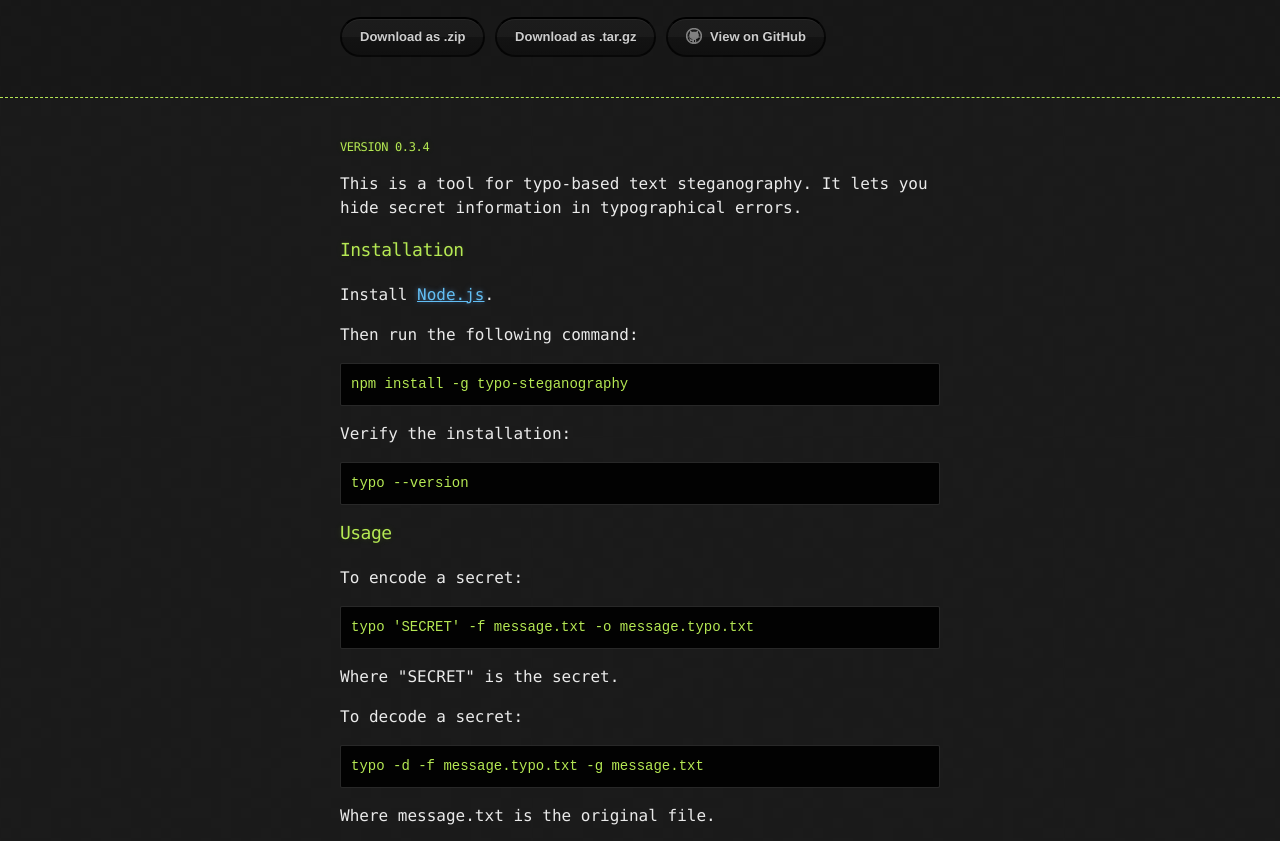
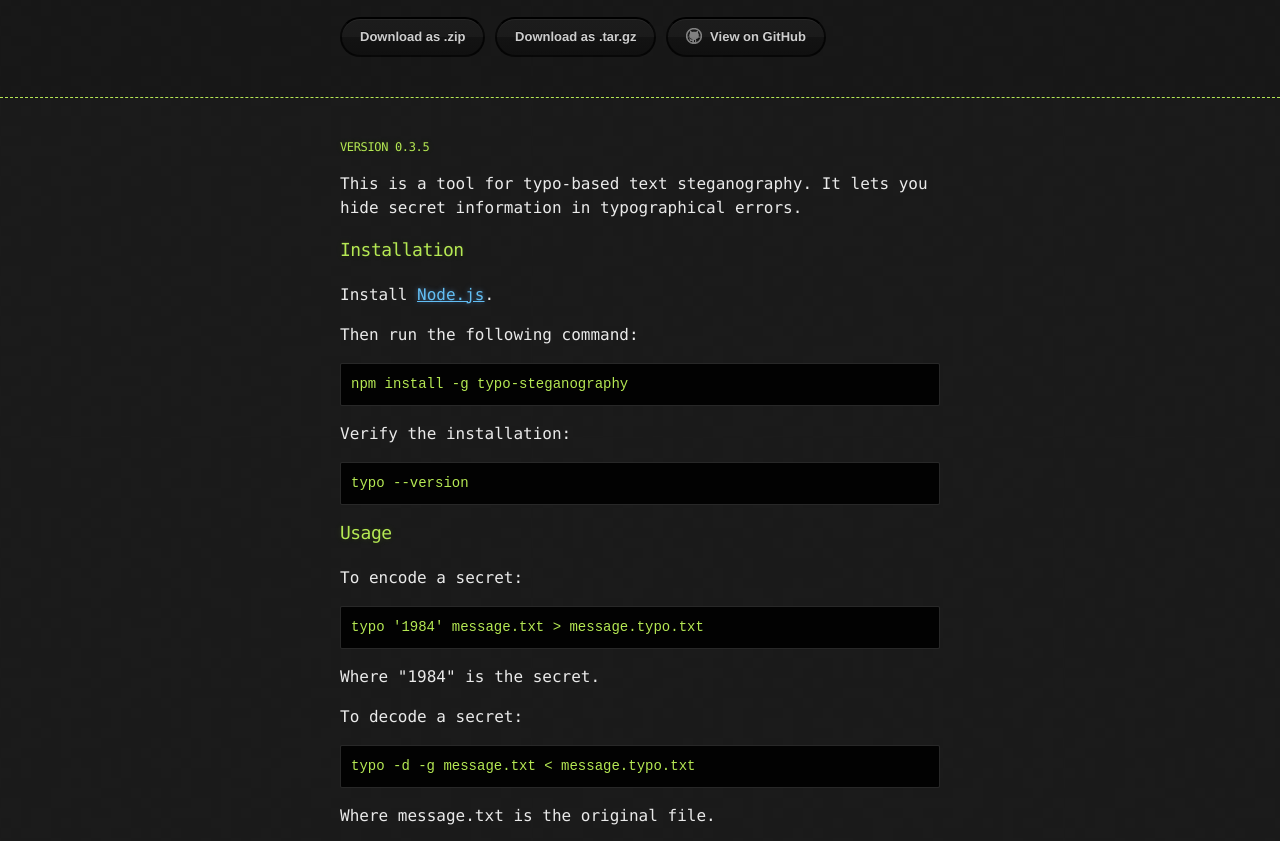
Before and after one commit to mjethani/typo, a plain HTML site: page index.html in a window 1280 px wide. Shown: the part 95-936 px from the top of the page. Drawn offline with Linux system fonts and the light colour scheme.

```diff
--- a/index.html
+++ b/index.html
@@ -29,7 +29,7 @@
     <div class="container">
       <section id="main_content">
         <h5>
-<a id="version-034" class="anchor" href="#version-034" aria-hidden="true"><span class="octicon octicon-link"></span></a>Version 0.3.4</h5>
+<a id="version-035" class="anchor" href="#version-035" aria-hidden="true"><span class="octicon octicon-link"></span></a>Version 0.3.5</h5>
 
 <p>This is a tool for typo-based text steganography. It lets you hide secret
 information in typographical errors.</p>
@@ -54,14 +54,14 @@
 
 <p>To encode a secret:</p>
 
-<pre><code>typo 'SECRET' -f message.txt -o message.typo.txt
+<pre><code>typo '1984' message.txt &gt; message.typo.txt
 </code></pre>
 
-<p>Where "SECRET" is the secret.</p>
+<p>Where "1984" is the secret.</p>
 
 <p>To decode a secret:</p>
 
-<pre><code>typo -d -f message.typo.txt -g message.txt
+<pre><code>typo -d -g message.txt &lt; message.typo.txt
 </code></pre>
 
 <p>Where message.txt is the original file.</p>
--- a/params.json
+++ b/params.json
@@ -1 +1 @@
-{"name":"typo","tagline":"Hide secret information in typographical errors","body":"##### Version 0.3.4\r\n\r\nThis is a tool for typo-based text steganography. It lets you hide secret\r\ninformation in typographical errors.\r\n\r\n### Installation\r\n\r\nInstall [Node.js][1].\r\n\r\nThen run the following command:\r\n\r\n    npm install -g typo-steganography\r\n\r\nVerify the installation:\r\n\r\n    typo --version\r\n\r\n[1]:https://nodejs.org/\r\n\r\n### Usage\r\n\r\nTo encode a secret:\r\n\r\n    typo 'SECRET' -f message.txt -o message.typo.txt\r\n\r\nWhere \"SECRET\" is the secret.\r\n\r\nTo decode a secret:\r\n\r\n    typo -d -f message.typo.txt -g message.txt\r\n\r\nWhere message.txt is the original file.\r\n\r\nIt should be possible to reconstruct message.txt from message.typo.txt simply\r\nby correcting the spelling errors.\r\n\r\nSee `typo --help` for more.\r\n\r\n### Issues\r\n\r\nYou can report and track any issues here:\r\n\r\nhttps://github.com/mjethani/typo/issues\r\n\r\n### License\r\n\r\nPlease see the LICENSE file included in the package.\r\n\r\n---\r\nCopyright (c) 2015 Manish Jethani\r\n\r\n","google":"UA-60519520-1","note":"Don't delete this file! It's used internally to help with page regeneration."}
+{"name":"typo","tagline":"Hide secret information in typographical errors","body":"##### Version 0.3.5\r\n\r\nThis is a tool for typo-based text steganography. It lets you hide secret\r\ninformation in typographical errors.\r\n\r\n### Installation\r\n\r\nInstall [Node.js][1].\r\n\r\nThen run the following command:\r\n\r\n    npm install -g typo-steganography\r\n\r\nVerify the installation:\r\n\r\n    typo --version\r\n\r\n[1]:https://nodejs.org/\r\n\r\n### Usage\r\n\r\nTo encode a secret:\r\n\r\n    typo '1984' message.txt > message.typo.txt\r\n\r\nWhere \"1984\" is the secret.\r\n\r\nTo decode a secret:\r\n\r\n    typo -d -g message.txt < message.typo.txt\r\n\r\nWhere message.txt is the original file.\r\n\r\nIt should be possible to reconstruct message.txt from message.typo.txt simply\r\nby correcting the spelling errors.\r\n\r\nSee `typo --help` for more.\r\n\r\n### Issues\r\n\r\nYou can report and track any issues here:\r\n\r\nhttps://github.com/mjethani/typo/issues\r\n\r\n### License\r\n\r\nPlease see the LICENSE file included in the package.\r\n\r\n---\r\nCopyright (c) 2015 Manish Jethani\r\n\r\n","google":"UA-60519520-1","note":"Don't delete this file! It's used internally to help with page regeneration."}
```
